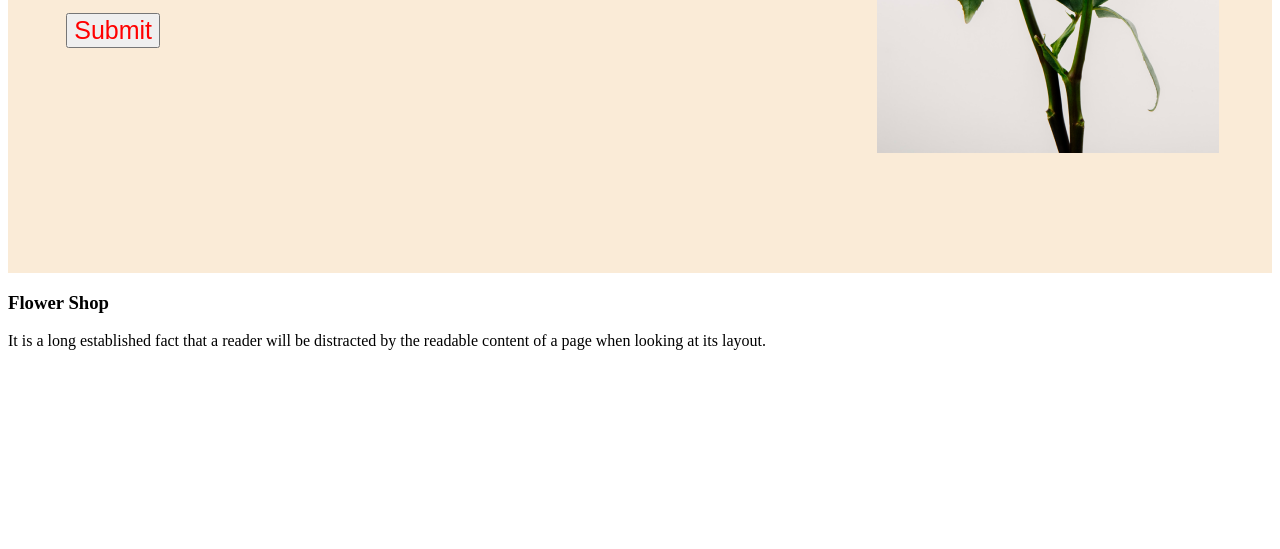
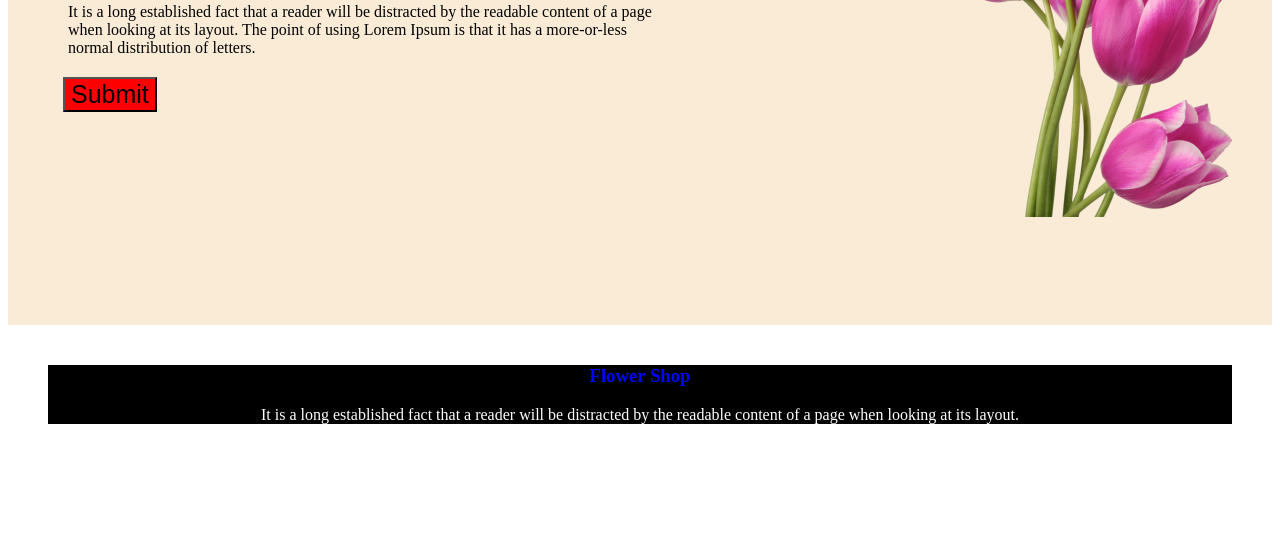
Before and after one commit to Parvez152977/flowershop-assignment-repo, a plain HTML site: page index.html in a window 1280 px wide. Shown: the part 251-800 px from the top of the page. Drawn offline with Linux system fonts and the light colour scheme.

Commit message:
added some new style

```diff
--- a/index.html
+++ b/index.html
@@ -18,8 +18,7 @@
                     <button id="submit">Submit</button>
                 </div>
                 <div class="header-image">
-                    <img src="./images/Rectangle 6.png" alt="Rectengle 6.png">
-                </div>
+                    <img src="./images/pngwing 6.png" alt="pngwing 6.png"></div>
             </div>
         </header>
     </section>
@@ -31,7 +30,7 @@
     <section></section>
     <section></section>
     <section>
-        <footer>
+        <footer id="footer">
             <h3 class="footer-text">Flower Shop</h3>
             <p class="footer-paragraph">It is a long established fact that a reader will be distracted by the readable
                 content of a page when looking at its layout.</p>
--- a/styles.css
+++ b/styles.css
@@ -3,13 +3,14 @@
 }
 .div-container{
     display: flex;
-    justify-content:space-around;
-
+    justify-content:space-between;
+    margin: 40px;
 }
 .header{
-    width: 704px;
+    justify-content: center;
+    width: 600px;
     height: 506px;
-    padding: 5px 0px 5px 5px;
+    padding: 15px;
 }
 .header-text{
     font-size: 50px;
@@ -18,15 +19,28 @@
 }
 
 .heading-paragraph{
-
+    margin: 5px 0px 5px 5px ;
+}
+.header-image{
 
 }
-.header-image{
-    margin-right: 0px;
-    margin-bottom: 0px;
+#submit {
+    background-color: red;
+    font-size: 25px;
+    color: black;
+    margin-top: 15px;
 }
-#submit {
-    font-size: 25px;
-    color: red;
+#footer{
+    background-color: black;
+    justify-content: center;
+    margin: 40px;
+}
+.footer-text{
+    text-align: center;
+    color: blue;
+}
+.footer-paragraph{
+    color: white;
+    text-align: center;
 
 }
```
